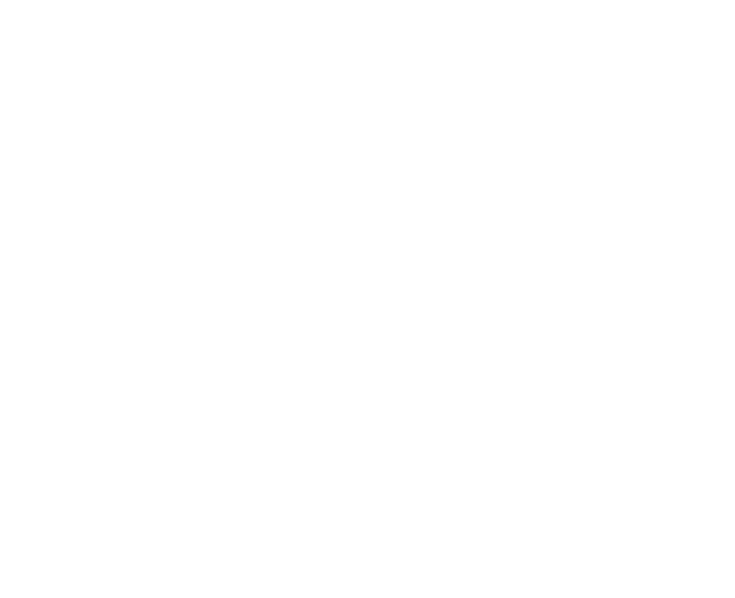
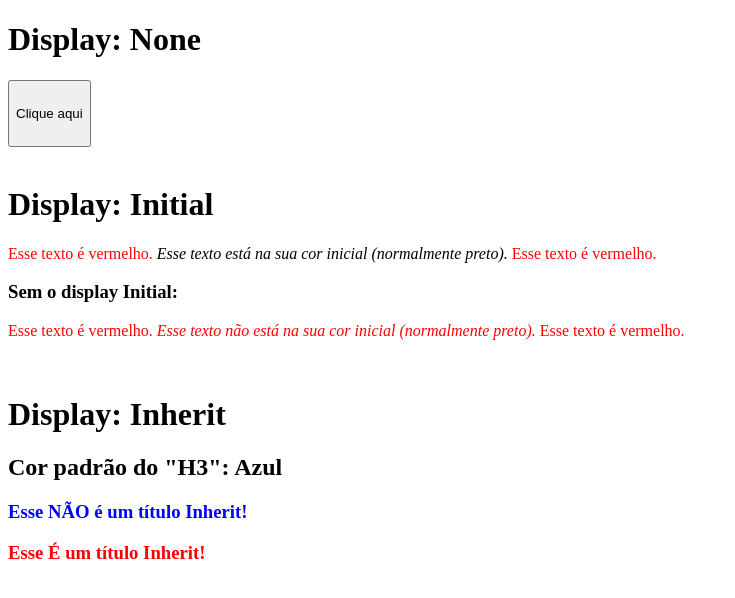
Before and after one commit to AndreRichartzFarias/Aplicativos, a plain HTML site: page Aprofundamento - Propriedade display e position/index.html in a window 1280 px wide. Shown: the whole page, without its empty margins (0-735 px from the left). Drawn offline with Linux system fonts and the light colour scheme.

Commit message:
atividade terminada

```diff
--- a/Aprofundamento - Propriedade display e position/index.html
+++ b/Aprofundamento - Propriedade display e position/index.html
@@ -7,6 +7,42 @@
     <link rel="stylesheet" href="style.css">
 </head>
 <body>
+    <h1>Display: None</h1>
+    <div class="align">
+    <button id="revealButton">Clique aqui</button>
+    <h2 id="invisibleText" class="isHidden">Esse é um título invisível!</h2>
+    </div>
+    <br>
+    <h1>Display: Initial</h1>
+    <p class="red">
+        <span>Esse texto é vermelho.</span>
+        <em class="initialEm">Esse texto está na sua cor inicial (normalmente preto).</em>
+        <span>Esse texto é vermelho.</span>
+      </p>
 
+      <h3 style="color:black;">Sem o display Initial:</h3>
+      <p class="red">
+        <span>Esse texto é vermelho.</span>
+        <em>Esse texto não está na sua cor inicial (normalmente preto).</em>
+        <span>Esse texto é vermelho.</span>
+      </p>
+    <br>
+    <h1>Display: Inherit</h1>
+    <h2>Cor padrão do "H3": Azul</h2>
+    <span>
+    <h3>Esse <b>NÃO</b> é um título Inherit!</h3>
+</span>
+    <span class="red">
+    <h3>Esse <b>É</b> um título Inherit!</h3>
+    </span>
+
+    <script>
+       const revealButton = document.getElementById('revealButton');
+        const invisibleText = document.getElementById('invisibleText');
+
+        revealButton.addEventListener('click', () => {
+            invisibleText.classList.toggle('isHidden');
+        });
+    </script>
 </body>
 </html>
--- a/Aprofundamento - Propriedade display e position/style.css
+++ b/Aprofundamento - Propriedade display e position/style.css
@@ -0,0 +1,29 @@
+.isHidden {
+    display: none;
+}
+
+.align {
+    display: flex;
+    width: fit-content;
+}
+
+button {
+    min-height:67px;
+}
+
+.red {
+    color: red;
+  }
+
+.initialEm {
+    color: initial;
+  }
+
+h3 {
+    color: blue;
+}
+
+
+.red h3 {
+    color: inherit;
+}
```
